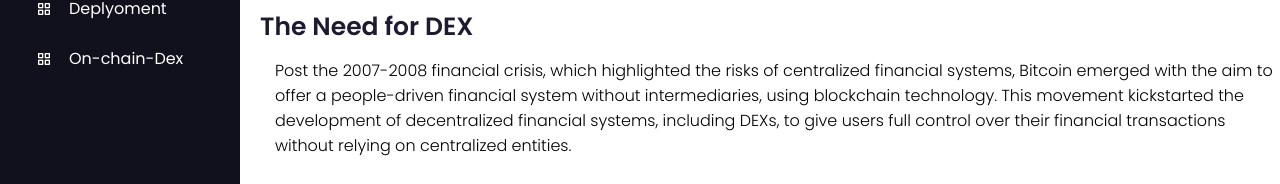
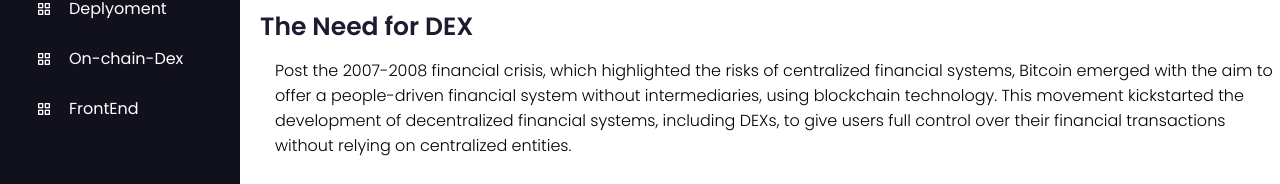
Before and after one commit to BITSXETH/BITSXETHEREUM, a plain HTML site: page page5.html in a window 1280 px wide. Both pictures are taken after a click on the icon 39 px from the left and 31 px from the top of the page. Shown: the part 242-426 px from the top of the page. Drawn offline with nearby package versions, Linux system fonts and the light colour scheme.

Commit message:
Update page5.html

```diff
--- a/page5.html
+++ b/page5.html
@@ -37,6 +37,10 @@
                    </a> <a href="page5.html">
                     <i class='bx bx-grid-alt' ></i>
                     <span class="links_name">On-chain-Dex</span>
+                   </a>
+                    <a href="page6.html">
+                    <i class='bx bx-grid-alt' ></i>
+                    <span class="links_name">FrontEnd</span>
                    </a>
                 </li>
             </ul>
```
